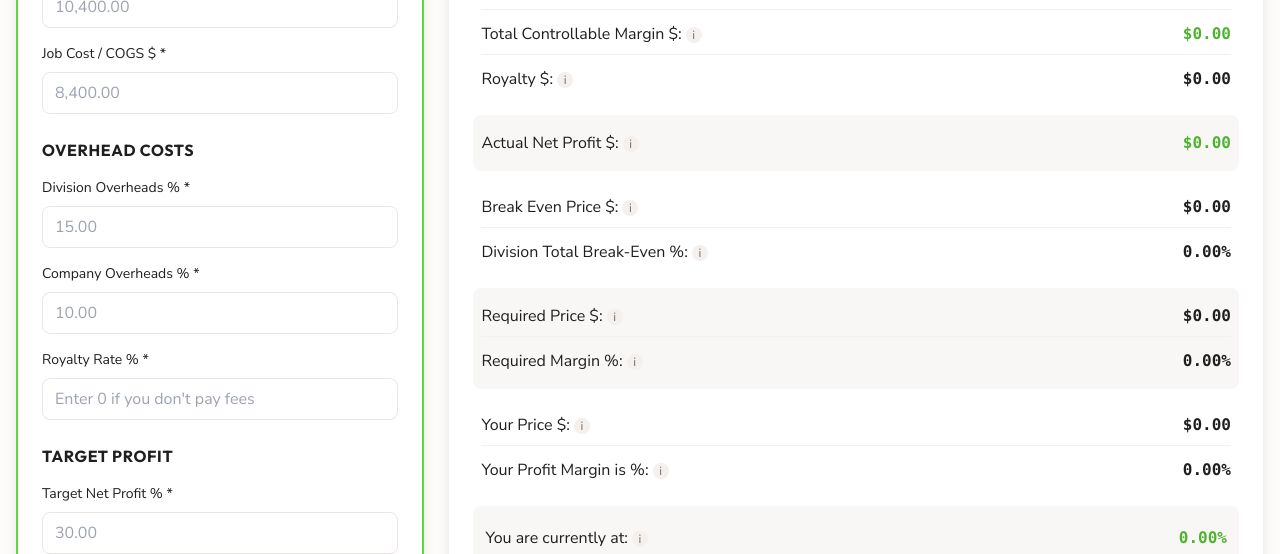
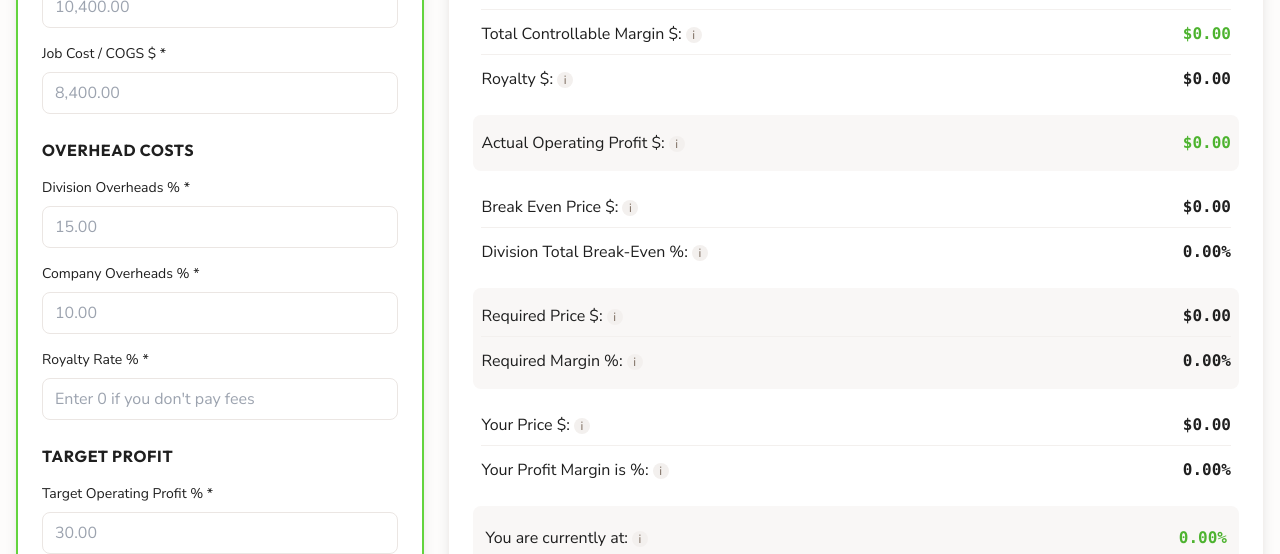
Before and after one commit to KayFernPR/Division-Calculator, a React (Vite) app: page / in a window 1280 px wide. Shown: the part 1100-1654 px from the top of the page. Built offline with nearby package versions, Linux system fonts and the light colour scheme.

Commit message:
Updating "Net Profit" term

```diff
--- a/src/components/Calculator.jsx
+++ b/src/components/Calculator.jsx
@@ -815,7 +815,7 @@ const Calculator = ({ onAddJob }) => {
             {/* Target Net Profit */}
             <div>
               <label htmlFor="targetNetProfit" className="block text-sm font-medium mb-2" style={{color: '#1F1F1F'}}>
-                Target Net Profit % *
+                Target Operating Profit % *
               </label>
               <input
                 type="number"
@@ -1081,13 +1081,13 @@ const Calculator = ({ onAddJob }) => {
           <div className="space-y-1 bg-neutral-100 dark:bg-neutral-800 rounded-lg p-2">
             <div className="result-item">
               <div className="flex items-center gap-1">
-                <span style={{color: '#1F1F1F'}}>Actual Net Profit $:</span>
+                <span style={{color: '#1F1F1F'}}>Actual Operating Profit $:</span>
                 <div className="relative group">
                   <span className="inline-flex items-center justify-center w-4 h-4 rounded-full bg-neutral-200 text-neutral-600 dark:bg-neutral-700 dark:text-neutral-300 text-xs cursor-help">
                     i
                   </span>
                   <div className="absolute z-10 invisible group-hover:visible bottom-6 left-0 w-64 p-3 text-xs rounded-md shadow-lg bg-white text-neutral-700 dark:bg-neutral-900 dark:text-neutral-200 border border-neutral-200 dark:border-neutral-700">
-                    <p><strong>Actual Net Profit:</strong> Final profit after all costs including overhead and royalty fees.</p>
+                    <p><strong>Actual Operating Profit:</strong> Final profit after all costs including overhead and royalty fees.</p>
                   </div>
                 </div>
               </div>
```
